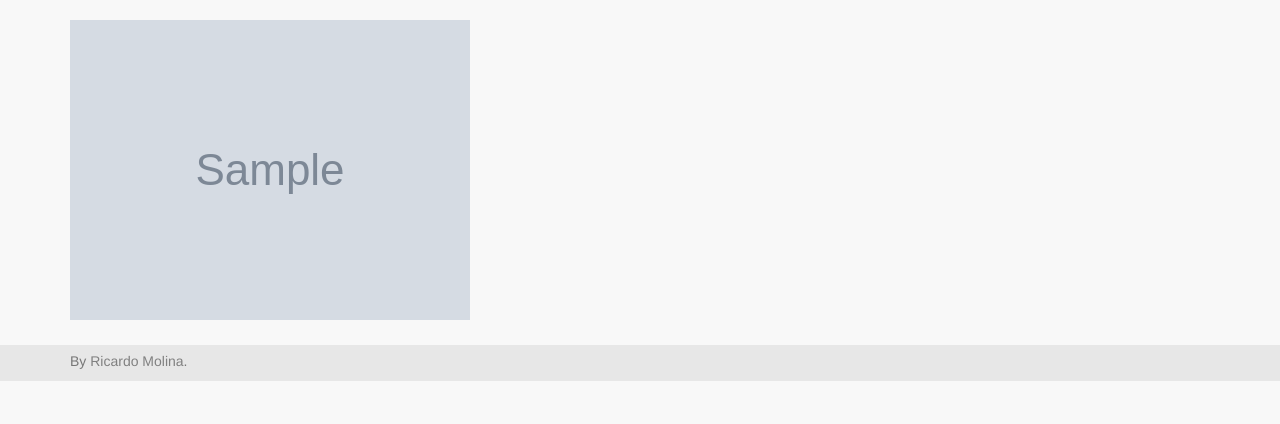
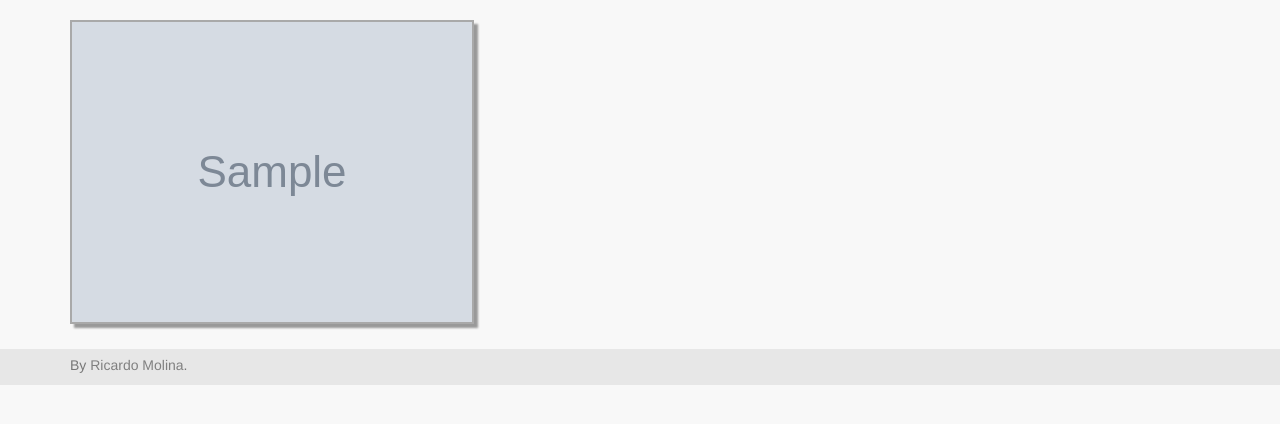
Before and after one commit to Ricardomol/watchgallery, a Flask app: template app/templates/index.html in a window 1280 px wide. Shown: the part 52-476 px from the top of the page. Run offline with Flask 2, Linux system fonts and the light colour scheme; the template is opened without the code that fills it: most values are stand-ins (such as "Sample title", 1, 10 or a date in 2020); grey boxes marked "Sample" are stand-in pictures; some libraries are stand-ins or nearby versions.

Commit message:
Add box-shadoww effect.

```diff
--- a/app/templates/base.html
+++ b/app/templates/base.html
@@ -24,6 +24,13 @@
         }
         ul li.foto img {
             cursor: pointer;
+            padding:1px;
+            border:1px solid darkgray;
+            background-color: darkgray;
+            box-shadow: 4px 4px 2px #999999;
+        }
+        ul li.foto img:hover {
+            box-shadow: 5px 5px 3px #999999;
         }
         .controls {
             width:50px;
```
